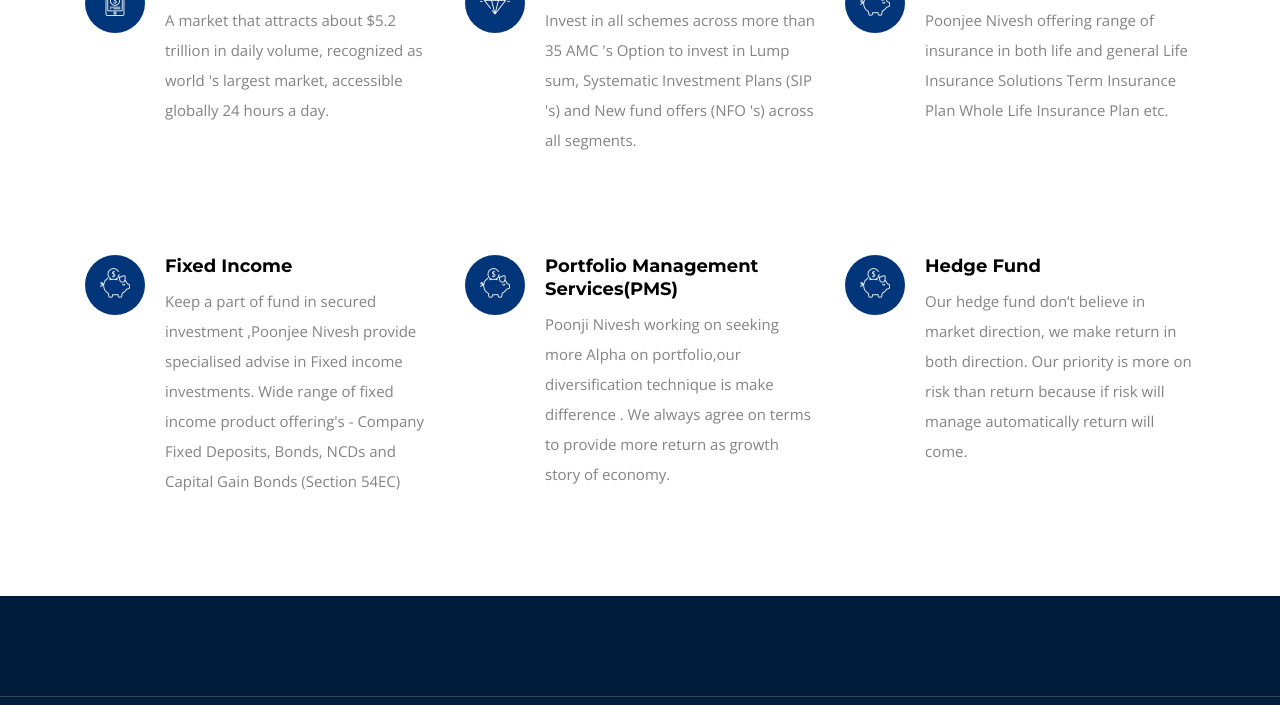
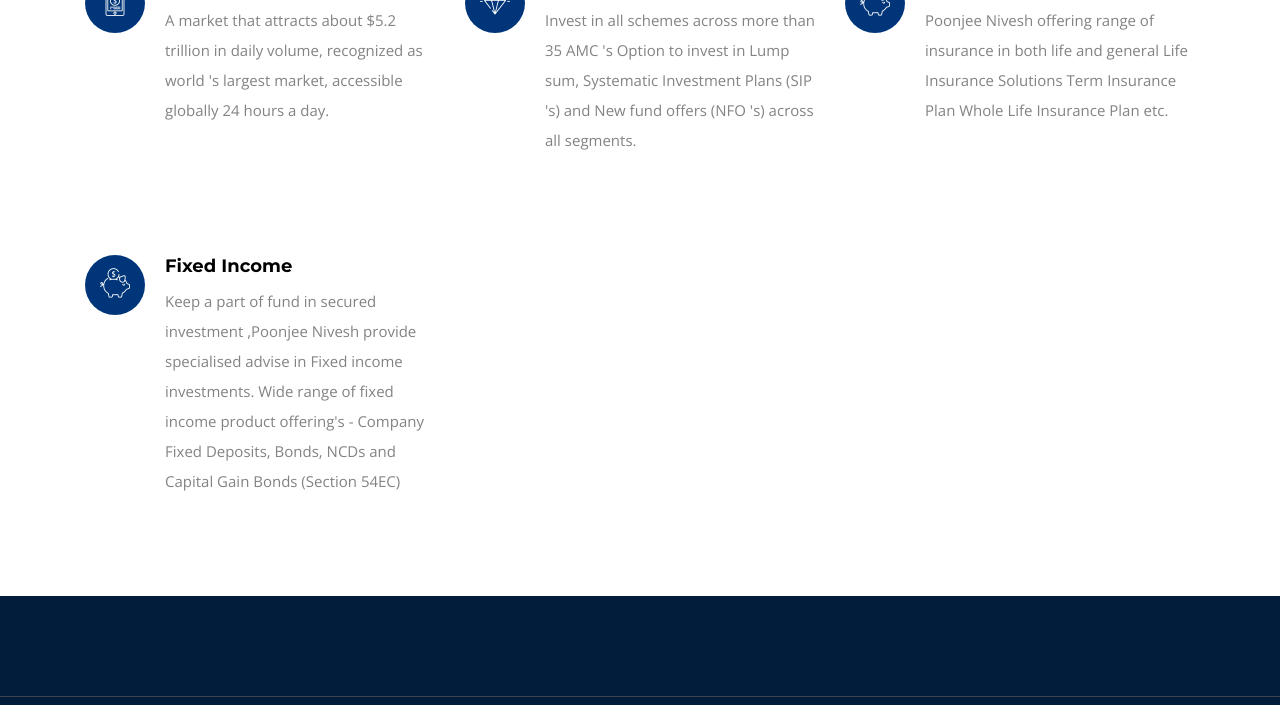
Before and after one commit to vaivhavkumar/poonjeenivesh, a plain HTML site: page index.html in a window 1280 px wide. Shown: the part 1414-2119 px from the top of the page. Drawn offline with nearby package versions, Linux system fonts and the light colour scheme; files whose address does not match are found by name.

Commit message:
remove two services and one team member

```diff
--- a/index.html
+++ b/index.html
@@ -276,34 +276,6 @@ console.log("document is ready");
                         </div>
                     </div>
                 </div>
-
-                <div class="col-12 col-md-6 col-lg-4">
-                    <div class="single-service-area d-flex mb-100 wow fadeInUp" data-wow-delay="700ms">
-                        <div class="icon">
-                            <i class="icon-piggy-bank"></i>
-                        </div>
-                        <div class="text">
-                            <h5>Portfolio Management Services(PMS)</h5>
-                            <p>Poonji Nivesh working on seeking more Alpha on portfolio,our  diversification technique is make difference .
-                                    We always  agree on terms to provide more return as growth story of economy.
-                                    </p>
-                        </div>
-                    </div>
-                </div>
-                <div class="col-12 col-md-6 col-lg-4">
-                    <div class="single-service-area d-flex mb-100 wow fadeInUp" data-wow-delay="700ms">
-                        <div class="icon">
-                            <i class="icon-piggy-bank"></i>
-                        </div>
-                        <div class="text">
-                            <h5>Hedge Fund</h5>
-                            <p>Our  hedge fund don’t believe in market direction, we make return in both direction.
-
-                                    Our priority is more on risk than return because if risk will manage automatically return will come.
-                                    </p>
-                        </div>
-                    </div>
-                </div>
             </div>
         </div>
     </section>
```
Also changed, not shown: about.html (+1 -15 lines), services.html (+0 -28 lines).
